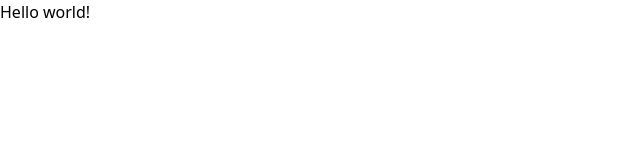
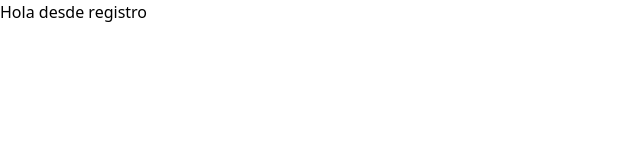
Before and after one commit to jorgeula300/Hack-The-world, a React (Vite) app: page /singUp in a window 1280 px wide. Shown: the top 160 px of the page, without its empty margins (0-640 px from the left). Built offline with nearby package versions, Linux system fonts and the light colour scheme.

Commit message:
Nuevas carpetas

```diff
--- a/package.json
+++ b/package.json
@@ -11,7 +11,8 @@
   },
   "dependencies": {
     "react": "^18.2.0",
-    "react-dom": "^18.2.0"
+    "react-dom": "^18.2.0",
+    "react-router-dom": "6.20.0"
   },
   "devDependencies": {
     "@types/react": "^18.2.37",
--- a/src/App.tsx
+++ b/src/App.tsx
@@ -1,7 +1,15 @@
+import {Route,Routes} from 'react-router-dom'
+import Login from './page/Login'
+import SingUp from './page/SingUp'
+import Home from './page/Home'
+
 export default function App() {
   return (
-    <h1 className="text-3xl font-bold underline">
-      Hello world!
-    </h1>
+    <Routes>
+      <Route path="/" element={<Login/>}/>
+      <Route path="/singUp" element={<SingUp/>}/>
+      <Route path="/home" element={<Home/>}/>
+
+    </Routes>
   )
 }
--- a/src/main.tsx
+++ b/src/main.tsx
@@ -1,10 +1,10 @@
-import React from 'react'
 import ReactDOM from 'react-dom/client'
 import App from './App.tsx'
 import './index.css'
+import { BrowserRouter } from 'react-router-dom'
 
 ReactDOM.createRoot(document.getElementById('root')!).render(
-  <React.StrictMode>
+  <BrowserRouter>
     <App />
-  </React.StrictMode>,
+  </BrowserRouter>
 )
--- /dev/null
+++ b/src/page/Home.tsx
@@ -0,0 +1,5 @@
+const Home = () => {
+    return ( <h1>Hola deesde home</h1> );
+}
+
+export default Home;
--- /dev/null
+++ b/src/page/Login.tsx
@@ -0,0 +1,5 @@
+const Login = () => {
+    return (<h1>hola desde login </h1> );
+}
+
+export default Login;
--- /dev/null
+++ b/src/page/SingUp.tsx
@@ -0,0 +1,5 @@
+const SingUp = () => {
+    return (  <h1>Hola desde registro</h1>);
+}
+
+export default SingUp;
```
Also changed, not shown: 1 other file (tests, documents, lock files or other folders).
